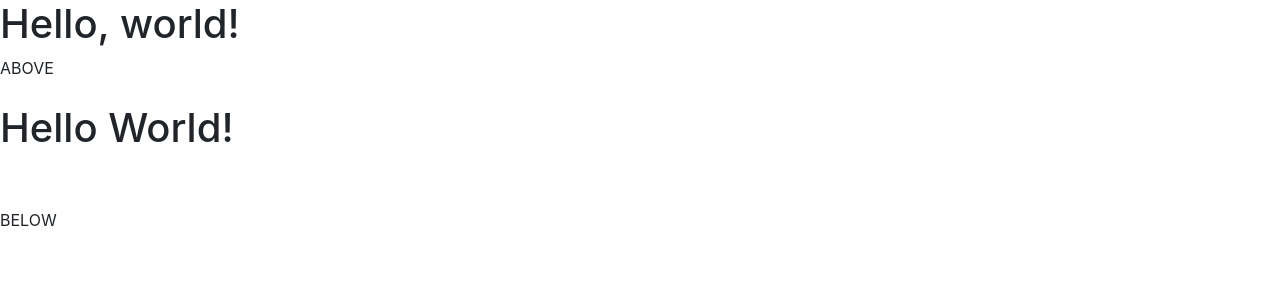
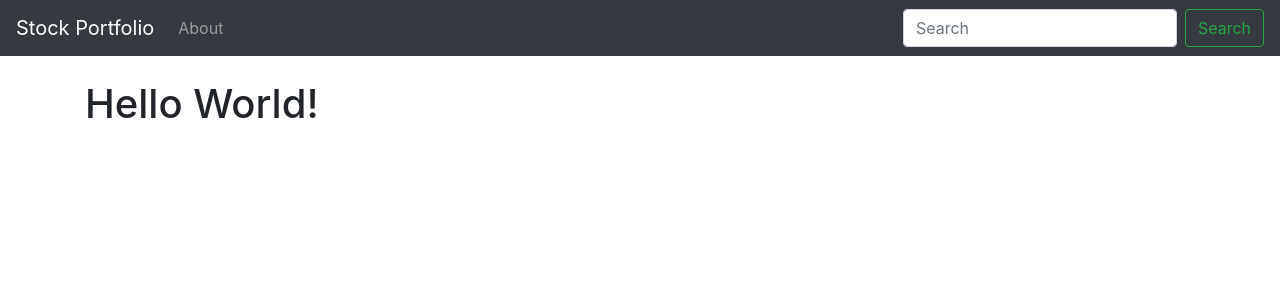
Before and after one commit to Willuv/Stock-Market-App, a Django app: page / in a window 1280 px wide. Shown: the top 300 px of the page. Run offline with Django 5.2, Linux system fonts and the light colour scheme.

Commit message:
Bootstrap CSS for nav bar

```diff
--- a/stocks/quotes/templates/base.html
+++ b/stocks/quotes/templates/base.html
@@ -8,10 +8,33 @@
     <!-- Bootstrap CSS -->
     <link rel="stylesheet" href="https://cdn.jsdelivr.net/npm/bootstrap@4.3.1/dist/css/bootstrap.min.css" integrity="sha384-ggOyR0iXCbMQv3Xipma34MD+dH/1fQ784/j6cY/iJTQUOhcWr7x9JvoRxT2MZw1T" crossorigin="anonymous">
 
-    <title>Hello, world!</title>
+    <title>Stock Portfolio</title>
   </head>
   <body>
-    <h1>Hello, world!</h1>
+    <nav class="navbar navbar-expand-lg navbar-dark bg-dark">
+        <a class="navbar-brand" href="/">Stock Portfolio</a>
+        <button class="navbar-toggler" type="button" data-toggle="collapse" data-target="#navbarSupportedContent" aria-controls="navbarSupportedContent" aria-expanded="false" aria-label="Toggle navigation">
+          <span class="navbar-toggler-icon"></span>
+        </button>
+        <div class="collapse navbar-collapse" id="navbarSupportedContent">
+          <ul class="navbar-nav mr-auto">
+            <li class="nav-item">
+              <a class="nav-link" href="/about.html">About</a>
+            </li>
+          </ul>
+          <form class="form-inline my-2 my-lg-0">
+            <input class="form-control mr-sm-2" type="search" placeholder="Search" aria-label="Search">
+            <button class="btn btn-outline-success my-2 my-sm-0" type="submit">Search</button>
+          </form>
+        </div>
+      </nav>
+
+    <div class="container">
+        <br/>
+        {% block content %}
+
+        {% endblock %}
+    </div>
 
     <!-- Optional JavaScript -->
     <!-- jQuery first, then Popper.js, then Bootstrap JS -->
@@ -20,11 +43,3 @@
     <script src="https://cdn.jsdelivr.net/npm/bootstrap@4.3.1/dist/js/bootstrap.min.js" integrity="sha384-JjSmVgyd0p3pXB1rRibZUAYoIIy6OrQ6VrjIEaFf/nJGzIxFDsf4x0xIM+B07jRM" crossorigin="anonymous"></script>
   </body>
 </html>
-ABOVE<br/><br/>
-
-{% block content %}
-{% endblock %}
-
-
-<br/><br/>
-BELOW
```
